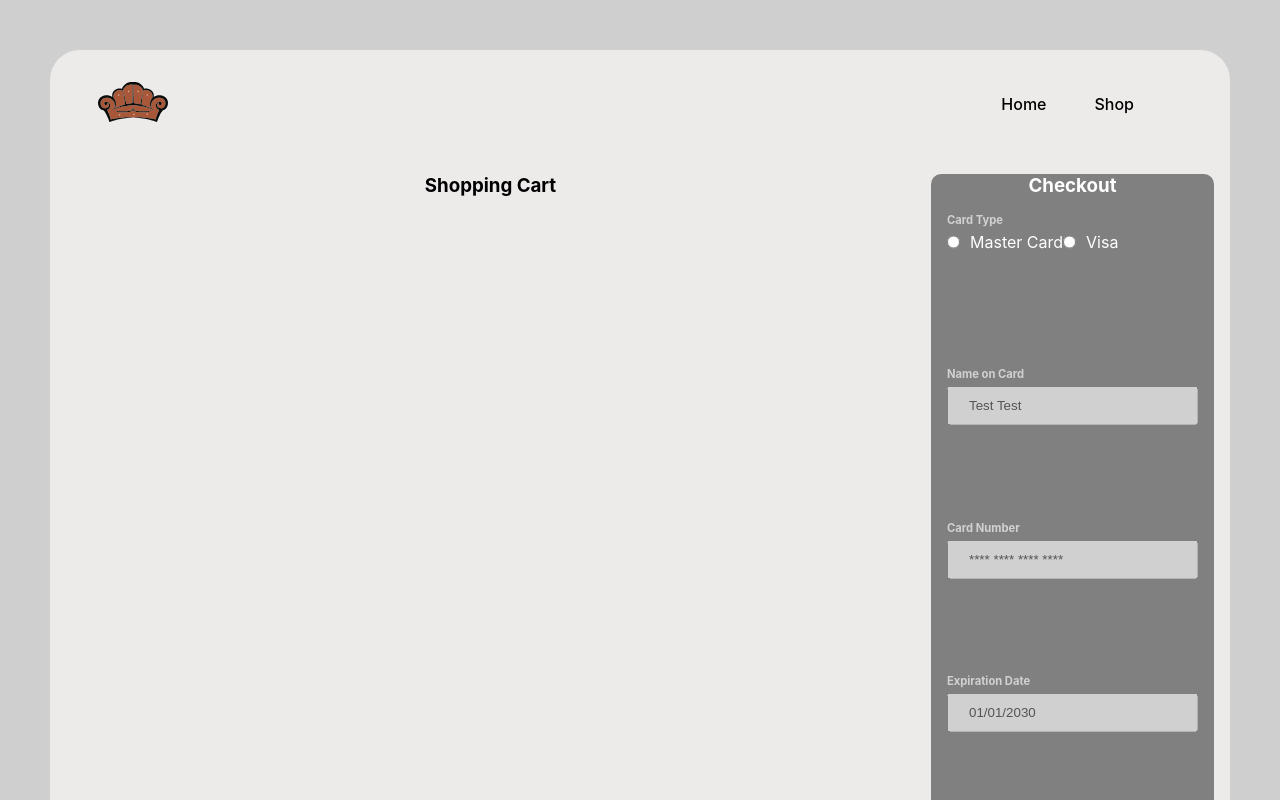
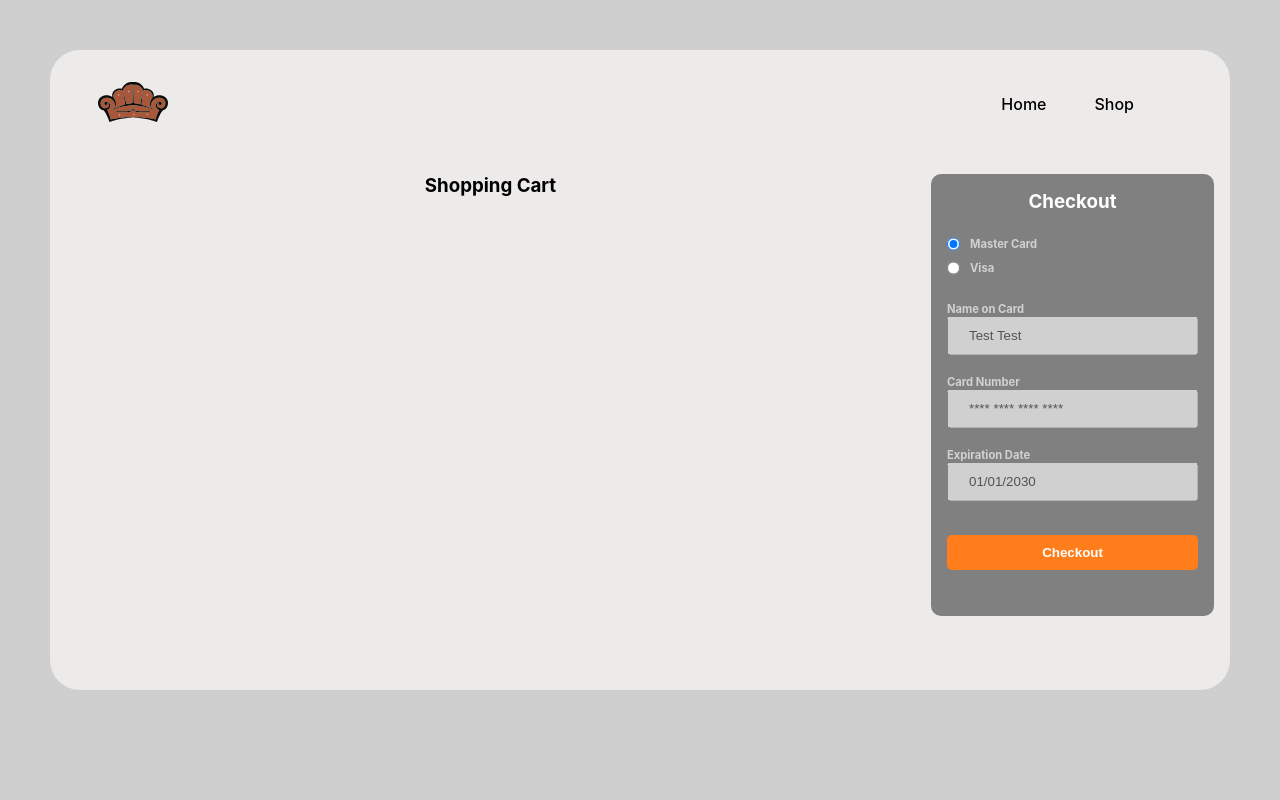
Before and after one commit to UlftKcy/ecommerce-app-with-reduxtoolkit, a React (Create React App) app: page /cart in a window 1280 px wide. Shown: the top 800 px of the page. Built offline with nearby package versions, Linux system fonts and the light colour scheme.

Commit message:
completed checkout ui

```diff
--- a/src/component/CheckoutDetail.js
+++ b/src/component/CheckoutDetail.js
@@ -5,23 +5,24 @@ const CheckoutForm = styled.form`
     display: grid;
     grid-template-columns: 1fr;
     grid-template-rows: 1fr 1fr 1fr 1fr 1fr;
-    gap: 0px;
-    height:100%;
+    gap: 10px 0;
+    margin:auto;
 `
 const CheckoutRow = styled.div`
     display:flex;
     flex-direction:column;
     align-content:center;
+    margin:auto 0;
 `
 const CheckoutLabel = styled.label`
     font-size:0.7rem;
     font-weight:bold;
     color:#dddd;
-    margin-bottom:5px;
     text-align:left;
 `
 const CheckoutInputGroup = styled.div`
 display:flex;
+margin-bottom:10px;
 
 `
 const InputRadio = styled.input`
@@ -31,14 +32,30 @@ const Input = styled.input`
     width:100%;
     padding:10px 20px;
 `
+const CheckoutButton = styled.button`
+    padding:10px 20px;
+    background-color:#ff7d1a;
+    color:#ffff;
+    font-weight:bolder;
+    border:0;
+    border-radius:5px;
+    cursor:pointer;
+    transition:background-color 0.5s ease;
+    &:hover{
+        background-color:#079307;
+    }
+`
 const CheckoutDetail = () => {
     return (
         <CheckoutForm>
             <CheckoutRow>
-                <CheckoutLabel>Card Type</CheckoutLabel>
                 <CheckoutInputGroup>
-                    <InputRadio type="radio" name="card_type"/>Master Card
-                    <InputRadio type="radio" name="card_type"/>Visa
+                    <InputRadio type="radio" name="card_type" checked />
+                    <CheckoutLabel>Master Card</CheckoutLabel>
+                </CheckoutInputGroup>
+                <CheckoutInputGroup>
+                    <InputRadio type="radio" name="card_type" />
+                    <CheckoutLabel>Visa</CheckoutLabel>
                 </CheckoutInputGroup>
             </CheckoutRow>
             <CheckoutRow>
@@ -60,7 +77,7 @@ const CheckoutDetail = () => {
                 </CheckoutInputGroup>
             </CheckoutRow>
             <CheckoutRow>
-                <button>Checkout</button>
+                <CheckoutButton>Checkout</CheckoutButton>
             </CheckoutRow>
         </CheckoutForm>
     )
--- a/src/component/ProductInCart.js
+++ b/src/component/ProductInCart.js
@@ -1,6 +1,6 @@
 import React from "react";
 import styled from "styled-components";
-import { FaPlus, FaMinus,FaTrash } from "react-icons/fa";
+import { FaPlus, FaMinus, FaTrash } from "react-icons/fa";
 
 const ProductInCartWrapper = styled.div`
   display: grid;
@@ -50,6 +50,7 @@ const RemoveProductButton = styled.button`
 border:0;
 cursor: pointer;
 color:red;
+background-color: transparent;
 `;
 
 const ProductInCart = ({ product }) => {
@@ -68,7 +69,7 @@ const ProductInCart = ({ product }) => {
         </ProductCountIncrease>
       </ProductCount>
       <ProductPrice>${product.price}</ProductPrice>
-      <RemoveProductButton><FaTrash size={25}/></RemoveProductButton>
+      <RemoveProductButton><FaTrash size={25} /></RemoveProductButton>
     </ProductInCartWrapper>
   );
 };
--- a/src/pages/Cart.js
+++ b/src/pages/Cart.js
@@ -18,9 +18,8 @@ const ShoppingCart = styled.div`
 const Checkout = styled.div`
 background-color:gray;
 color:#ffff;
-height:100vh;
 border-radius:10px;
-padding:0 1rem 2rem 1rem;
+padding:1rem 1rem 2rem 1rem;
 `;
 const ShoppingCartHeader = styled.h3`
 margin-bottom:1rem;
```
